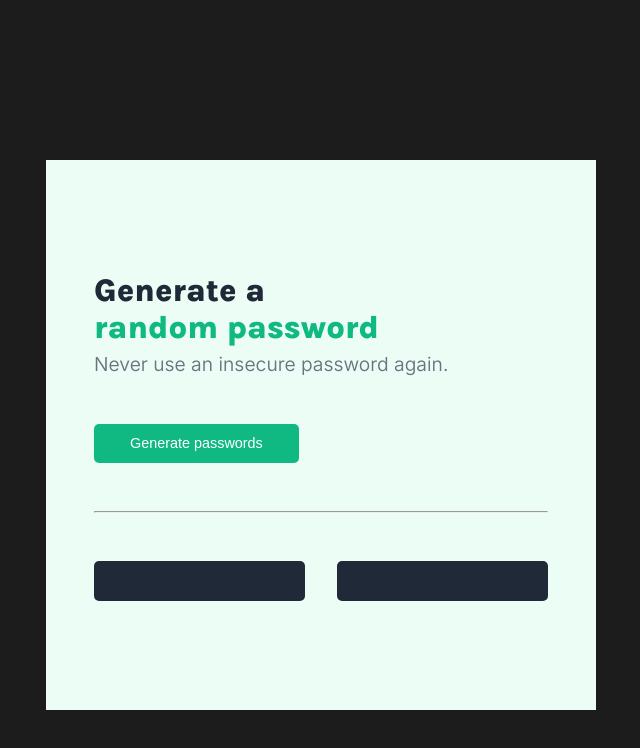
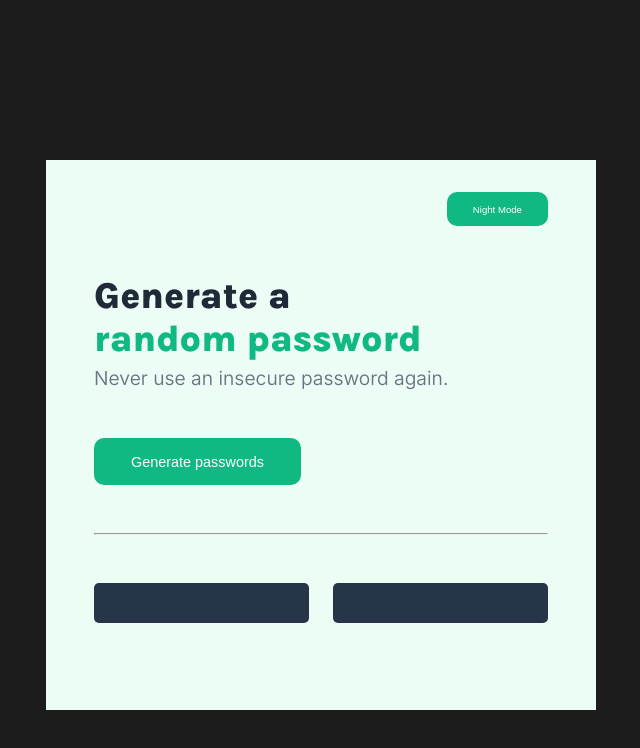
Before and after one commit to NightOwlin27/password-generator, a plain HTML site: page index.html in a window 1280 px wide. Shown: the whole page, without its empty margins (114-754 px from the left). Drawn offline with Linux system fonts and the light colour scheme.

Commit message:
feat: add night-mode feature
- Implemented logic and styling to create night mode feature
- Updated HTML structure
- Added additional styling to web page

```diff
--- a/index.html
+++ b/index.html
@@ -10,9 +10,9 @@
         <link href="https://fonts.googleapis.com/css2?family=Karla:ital,wght@0,200..800;1,200..800&display=swap" rel="stylesheet">
         <link href="https://fonts.googleapis.com/css2?family=Inter:wght@100..900&family=Karla:ital,wght@0,200..800;1,200..800&display=swap" rel="stylesheet">
     </head>
-    <body>
+    <body class="dark-mode">
         <div class="project">
-            <!-- add a night mode button -->
+            <button class="theme-toggle">Night Mode</button>
             <div class="text">
                 <div class="text one">Generate a</div>
                 <div class="text two">random password</div>
--- a/index.js
+++ b/index.js
@@ -1,6 +1,8 @@
 const characters = ["A","B","C","D","E","F","G","H","I","J","K","L","M","N","O","P","Q","R","S","T","U","V","W","X","Y","Z","a","b","c","d","e","f","g","h","i","j","k","l","m","n","o","p","q","r","s","t","u","v","w","x","y","z", "0", "1", "2", "3", "4", "5", "6", "7", "8", "9","~","`","!","@","#","$","%","^","&","*","(",")","_","-","+","=","{","[","}","]",",","|",":",";","<",">",".","?",
 "/"];
 
+
+let themeToggleBtn = document.querySelector('.theme-toggle');
 let boxOne = document.querySelector(".box.one")
 let boxTwo = document.querySelector(".box.two")
 
@@ -22,4 +24,6 @@ function generatePassword () {
 
 }
 
-// Add a night mode effect
+themeToggleBtn.addEventListener('click', function () {
+    document.body.classList.toggle('dark-mode');
+})
--- a/styles.css
+++ b/styles.css
@@ -1,4 +1,3 @@
-/* Dont forget to organize the selectors and attributes */
 
 *,
 *::before,
@@ -11,37 +10,43 @@
     padding: 0;
 }
 
+:root {
+    --clr-light: #1F2937;
+    --clr-dark: #ECFDF5;
+}
+
+/* I do not yet understand why ":root" has to have the opposite intended colors rather than ".dark-mode" in order to get the effect */
+
+.dark-mode {
+    --clr-dark: #1F2937;
+    --clr-light: #ECFDF5;
+}
+
 body {
     background-color: #1C1C1C;
 }
 
 .project {
-    font-family: "Inter", sans-serif;
-    background-color: #ECFDF5;
-    width: 550px;
-    height: 550px;
     display: flex;
     flex-direction: column;
     gap: 3rem;
     margin: 20vh;
-    padding: 7rem 3rem 0rem 3rem;
+    width: 550px;
+    height: 550px;
+    padding: 2rem 3rem 0rem 3rem;
+    font-family: "Inter", sans-serif;
+    background-color: var(--clr-light);
 }
 
 .text {
-    color:#1F2937
-    /* margin: .2em 1em; */
-    /* border: 2px solid black; */
-
+    color: var(--clr-dark);
 }
 
 .one,
 .two {
+    font-size: 2.3rem;
     font-family: "Karla", sans-serif;
-    font-size: 2rem;
     font-weight: 800;
-    /* padding: 0rem;
-    margin: 0rem;
-    border: 2px solid black */
 }
 
 .two {
@@ -56,33 +61,49 @@ body {
 }
 
 button {
-    border-style: none;
+    border: 4px solid transparent;
+    border-radius: 10px;
+    width: fit-content;
+    padding: .8em 2.3em;
+    font-size: .9rem;
     background-color: #10B981;
     color: white;
-    font-size: .9rem;
-    padding: .8em 2.5em;
-    width: fit-content;
-    border-radius: 5px;
 }
 
-/* Add some image hover effects! */
+button.theme-toggle {
+    align-self: flex-end;
+    font-size: .6rem;
+}
+
+button:hover {
+    border: 4px solid var(--clr-dark);
+    transition: 0.2s ease;
+
+}
+
+hr {
+    color: #D5D4D8;
+}
 
 .boxes {
     display: flex;
-    gap: 2rem;
-    /* margin: 0em; */
-    /* border: solid 3px green; */
+    gap: 1.5rem;
+    background: transparent;
 }
 
 .box {
+    border-radius: 5px;
     width: 15rem;
     height: 2.5rem;
-    color: #5DEF92;
+    padding: .6rem 0rem .1rem .4rem;
     font-size: 1rem;
     font-weight: 300;
-    padding: .6rem 0rem .1rem .4rem;
-    background-color: #1F2937;
-    border-radius: 5px;
     text-align: center;
-    text-wrap: nowrap;
+    background-color: #273549;
+    color: #5DEF92;
 }
+
+.box:hover {
+    border: 4px solid #5DEF92;
+    transition: 0.2s;
+}
```
